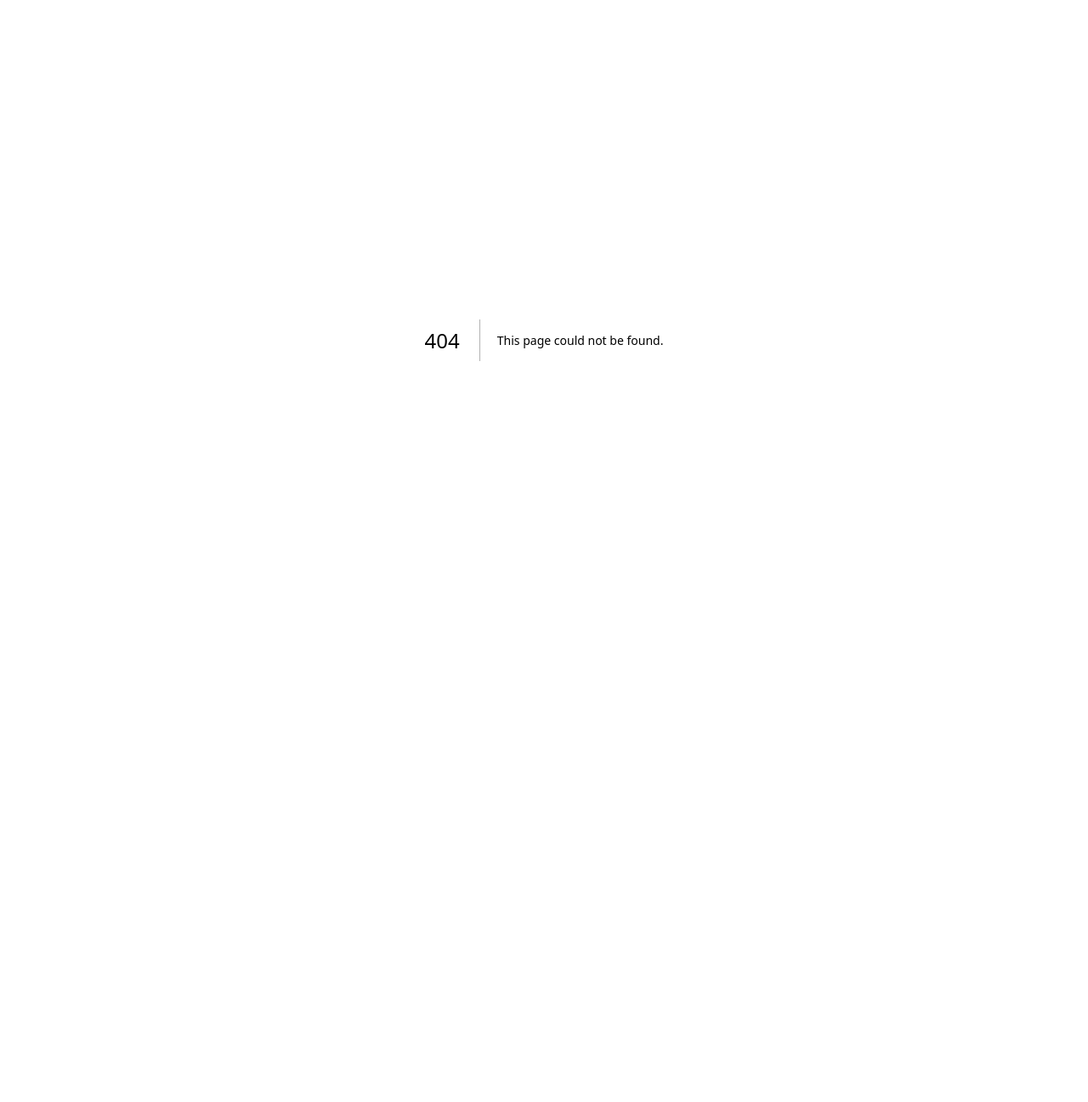
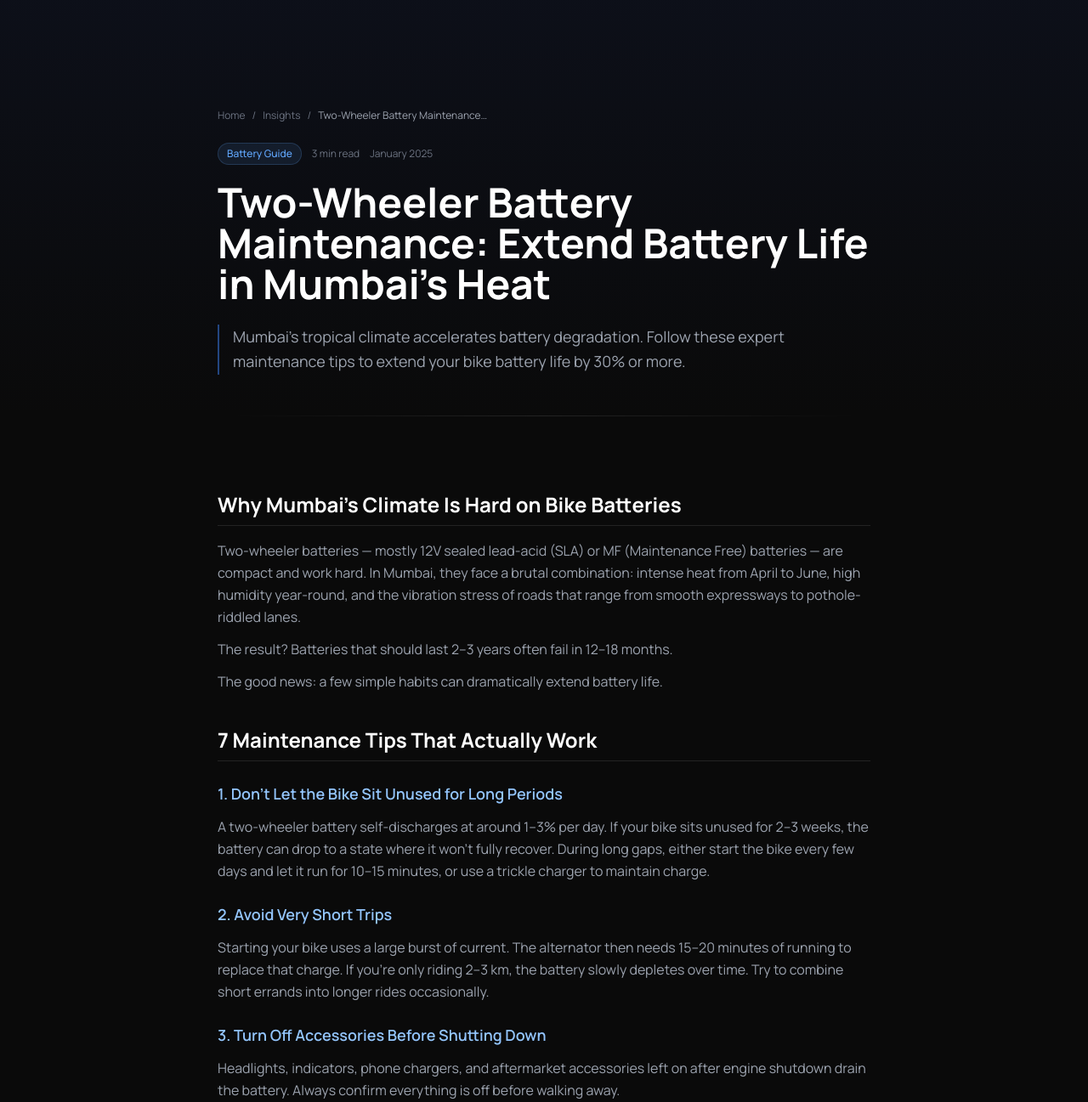
Before and after one commit to redezign/poweradda14, a Next.js app: page /insights/bike-battery-maintenance-mumbai-heat in a window 1280 px wide. Before the commit this address had no page. Shown: the top 1297 px of the page at 85% size. Before the commit the page ends 800 px from the top, so only its background shows below. Built offline with nearby package versions, Linux system fonts and the light colour scheme.

Commit message:
Create page.jsx

```diff
--- /dev/null
+++ b/app/insights/[slug]/page.jsx
@@ -0,0 +1,228 @@
+import Link from "next/link";
+import { notFound } from "next/navigation";
+import { getArticleBySlug, getAllSlugs, articles } from "@/lib/insights";
+
+export async function generateStaticParams() {
+  return getAllSlugs();
+}
+
+export async function generateMetadata({ params }) {
+  const article = getArticleBySlug(params.slug);
+  if (!article) return {};
+  return {
+    title: `${article.title} | PowerAdda Insights`,
+    description: article.metaDescription,
+    openGraph: {
+      title: `${article.title} | PowerAdda Insights`,
+      description: article.metaDescription,
+      url: `https://poweradda.com/insights/${article.slug}`,
+      siteName: "PowerAdda",
+      locale: "en_IN",
+      type: "article",
+      publishedTime: article.dateISO,
+    },
+  };
+}
+
+const categoryColors = {
+  "Battery Guide": "text-blue-400 bg-blue-400/10 border-blue-400/20",
+  "Inverter Tips": "text-cyan-400 bg-cyan-400/10 border-cyan-400/20",
+  "Solar Insights": "text-yellow-400 bg-yellow-400/10 border-yellow-400/20",
+  "EV Energy": "text-green-400 bg-green-400/10 border-green-400/20",
+  "Lithium Education": "text-purple-400 bg-purple-400/10 border-purple-400/20",
+};
+
+function renderContent(markdown) {
+  const lines = markdown.trim().split("\n");
+  const elements = [];
+  let i = 0;
+
+  while (i < lines.length) {
+    const line = lines[i];
+
+    if (line.startsWith("## ")) {
+      elements.push(
+        <h2 key={i} className="text-2xl font-bold text-white mt-10 mb-4 pb-2 border-b border-white/10">
+          {line.replace("## ", "")}
+        </h2>
+      );
+      i++; continue;
+    }
+
+    if (line.startsWith("### ")) {
+      elements.push(
+        <h3 key={i} className="text-lg font-semibold text-blue-300 mt-6 mb-2">
+          {line.replace("### ", "")}
+        </h3>
+      );
+      i++; continue;
+    }
+
+    if (line.startsWith("|")) {
+      const tableLines = [];
+      while (i < lines.length && lines[i].startsWith("|")) {
+        tableLines.push(lines[i]);
+        i++;
+      }
+      const rows = tableLines.filter((l) => !l.match(/^\|[-| ]+\|$/));
+      elements.push(
+        <div key={i} className="overflow-x-auto my-6">
+          <table className="w-full text-sm border-collapse">
+            <thead>
+              <tr>
+                {rows[0].split("|").filter((c) => c.trim()).map((cell, ci) => (
+                  <th key={ci} className="text-left text-gray-300 font-semibold px-4 py-2 border border-white/10 bg-white/5">
+                    {cell.trim()}
+                  </th>
+                ))}
+              </tr>
+            </thead>
+            <tbody>
+              {rows.slice(1).map((row, ri) => (
+                <tr key={ri} className="hover:bg-white/[0.02]">
+                  {row.split("|").filter((c) => c.trim()).map((cell, ci) => (
+                    <td key={ci} className="px-4 py-2 border border-white/10 text-gray-400">
+                      {cell.trim()}
+                    </td>
+                  ))}
+                </tr>
+              ))}
+            </tbody>
+          </table>
+        </div>
+      );
+      continue;
+    }
+
+    if (line.startsWith("- ")) {
+      const listItems = [];
+      while (i < lines.length && lines[i].startsWith("- ")) {
+        listItems.push(lines[i].replace("- ", ""));
+        i++;
+      }
+      elements.push(
+        <ul key={i} className="my-4 space-y-2">
+          {listItems.map((item, li) => (
+            <li key={li} className="flex items-start gap-2 text-gray-400">
+              <span className="mt-1.5 w-1.5 h-1.5 rounded-full bg-blue-400 flex-shrink-0" />
+              <span dangerouslySetInnerHTML={{ __html: formatInline(item) }} />
+            </li>
+          ))}
+        </ul>
+      );
+      continue;
+    }
+
+    if (line.trim() === "") { i++; continue; }
+
+    elements.push(
+      <p key={i} className="text-gray-400 leading-relaxed my-3"
+        dangerouslySetInnerHTML={{ __html: formatInline(line) }}
+      />
+    );
+    i++;
+  }
+
+  return elements;
+}
+
+function formatInline(text) {
+  return text
+    .replace(/\*\*(.+?)\*\*/g, '<strong class="text-white font-semibold">$1</strong>')
+    .replace(/`(.+?)`/g, '<code class="bg-white/10 text-blue-300 px-1.5 py-0.5 rounded text-sm font-mono">$1</code>');
+}
+
+export default function ArticlePage({ params }) {
+  const article = getArticleBySlug(params.slug);
+  if (!article) notFound();
+
+  const related = articles.filter((a) => a.slug !== article.slug).slice(0, 3);
+
+  return (
+    <main className="min-h-screen bg-[#0a0a0a] text-white">
+      <section className="relative pt-32 pb-12 px-4 overflow-hidden">
+        <div className="absolute inset-0 bg-gradient-to-b from-blue-950/20 to-transparent pointer-events-none" />
+        <div className="max-w-3xl mx-auto relative z-10">
+          <nav className="flex items-center gap-2 text-xs text-gray-500 mb-6">
+            <Link href="/" className="hover:text-gray-300 transition-colors">Home</Link>
+            <span>/</span>
+            <Link href="/insights" className="hover:text-gray-300 transition-colors">Insights</Link>
+            <span>/</span>
+            <span className="text-gray-400 truncate max-w-[200px]">{article.title}</span>
+          </nav>
+
+          <div className="flex items-center gap-3 mb-5">
+            <span className={`text-xs px-2.5 py-1 rounded-full border font-medium ${categoryColors[article.category] || "text-blue-400 bg-blue-400/10 border-blue-400/20"}`}>
+              {article.category}
+            </span>
+            <span className="text-xs text-gray-500">{article.readTime}</span>
+            <span className="text-xs text-gray-500">{article.date}</span>
+          </div>
+
+          <h1 className="text-3xl md:text-4xl lg:text-5xl font-bold leading-tight mb-6">
+            {article.title}
+          </h1>
+          <p className="text-gray-400 text-lg leading-relaxed border-l-2 border-blue-500/50 pl-4">
+            {article.excerpt}
+          </p>
+        </div>
+      </section>
+
+      <div className="max-w-3xl mx-auto px-4">
+        <div className="h-px bg-gradient-to-r from-transparent via-white/10 to-transparent" />
+      </div>
+
+      <article className="px-4 py-12">
+        <div className="max-w-3xl mx-auto">
+          {renderContent(article.content)}
+        </div>
+      </article>
+
+      <section className="px-4 pb-16">
+        <div className="max-w-3xl mx-auto">
+          <div className="rounded-2xl border border-blue-500/20 bg-gradient-to-br from-blue-950/30 to-[#0a0a0a] p-8 text-center">
+            <h3 className="text-xl font-bold mb-2">Need help with your energy setup?</h3>
+            <p className="text-gray-400 text-sm mb-5">
+              Our team is on WhatsApp — get a free recommendation within minutes.
+            </p>
+            <a
+              href="https://wa.me/918655559777?text=Hi%20PowerAdda!%20I%20read%20your%20article%20and%20need%20help."
+              target="_blank"
+              rel="noopener noreferrer"
+              className="inline-flex items-center gap-2 px-6 py-3 rounded-full bg-blue-500 hover:bg-blue-400 text-white font-semibold text-sm transition-colors duration-200"
+            >
+              WhatsApp PowerAdda
+            </a>
+          </div>
+        </div>
+      </section>
+
+      <section className="px-4 pb-24">
+        <div className="max-w-3xl mx-auto">
+          <h3 className="text-lg font-semibold text-gray-300 mb-6">More from Insights</h3>
+          <div className="grid grid-cols-1 sm:grid-cols-3 gap-4">
+            {related.map((rel) => (
+              <Link
+                key={rel.slug}
+                href={`/insights/${rel.slug}`}
+                className="group p-4 rounded-xl border border-white/5 bg-[#111111] hover:border-blue-500/30 transition-all duration-200"
+              >
+                <span className={`text-xs px-2 py-0.5 rounded-full border font-medium ${categoryColors[rel.category] || "text-blue-400 bg-blue-400/10 border-blue-400/20"}`}>
+                  {rel.category}
+                </span>
+                <p className="text-sm text-gray-300 font-medium mt-2 leading-snug group-hover:text-blue-300 transition-colors line-clamp-3">
+                  {rel.title}
+                </p>
+              </Link>
+            ))}
+          </div>
+          <div className="mt-8 text-center">
+            <Link href="/insights" className="text-blue-400 text-sm font-medium hover:text-blue-300 transition-colors inline-flex items-center gap-1">
+              ← Back to all Insights
+            </Link>
+          </div>
+        </div>
+      </section>
+    </main>
+  );
+}
```
